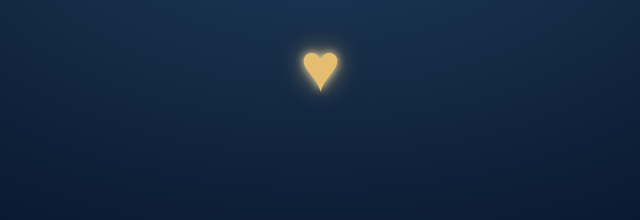
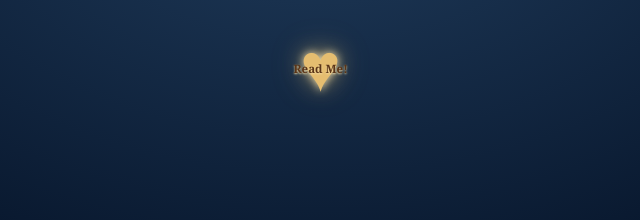
Before and after one commit to mindyfarrant/Anniversary---2nd, a plain HTML site: page index.html in a window 1280 px wide. Shown: the part 524-744 px from the top of the page, 320-960 px from the left. Drawn offline with nearby package versions, Linux system fonts and the light colour scheme.

Commit message:
Update index.html

```diff
--- a/index.html
+++ b/index.html
@@ -532,6 +532,19 @@ body.letter-open .letter-cover{
     0 0 35px #d8b56d55;
 }
 
+.heart-button strong{
+  position:absolute;
+  z-index:2;
+  top:50%;
+  left:50%;
+  transform:translate(-50%,-50%);
+  color:#5b3518;
+  font-family:Georgia,serif;
+  font-size:11px;
+  font-weight:bold;
+  white-space:nowrap;
+  text-shadow:0 1px 2px #f3dfaa;
+}
 @keyframes heartBeat{
   0%,100%{transform:scale(1)}
   50%{transform:scale(1.12)}
@@ -787,6 +800,7 @@ body.letter-open .letter-cover{
 
       <button class="heart-button" id="openLetter">
   <span>♥</span>
+  <strong>Read Me!</strong>
       </button>
     </div>
   </div>
```
